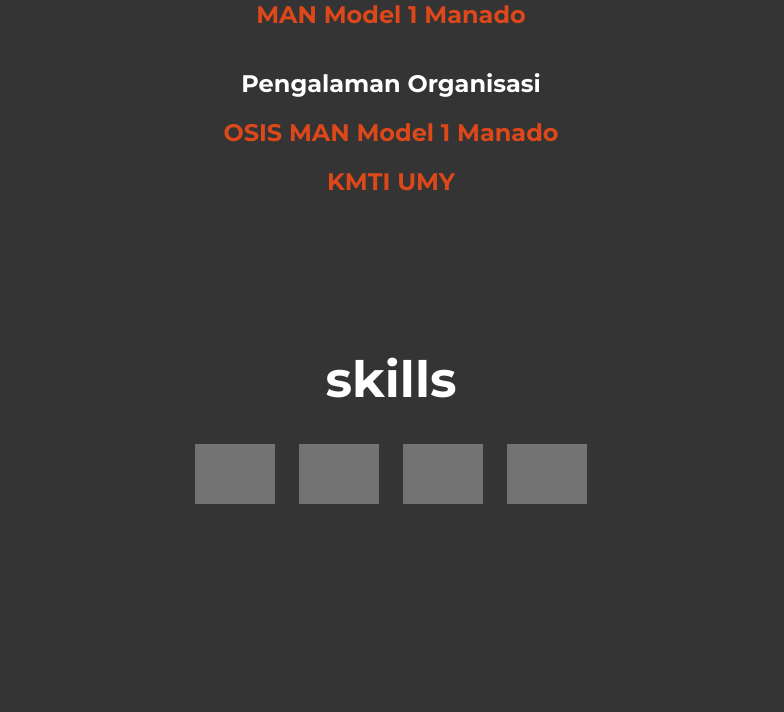
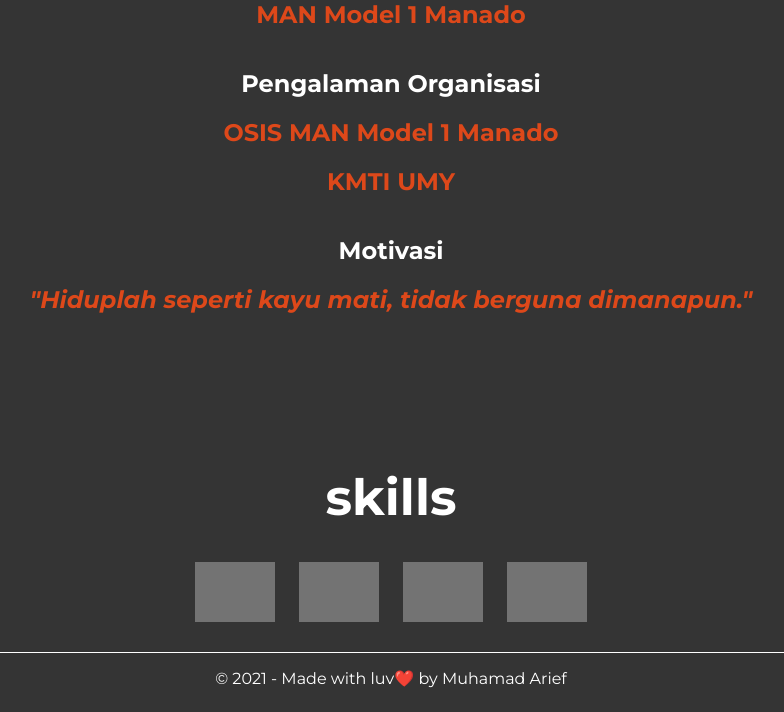
Before and after one commit to itsmerifz/20190140015_Muhamad-Arief-P-Suradi_2019A, a PHP site: page / in a window 1280 px wide. Shown: the part 1199-1911 px from the top of the page, without its empty margins (249-1033 px from the left). Before the commit the page ends 1703 px from the top, so only its background shows below. Run offline with PHP 8.4, Linux system fonts and the light colour scheme; some libraries are stand-ins or nearby versions; grey boxes are pictures that could not be loaded.

Commit message:
Fix Portofolio Sederhana

```diff
--- a/index.html
+++ b/index.html
@@ -77,6 +77,8 @@
           <h2 style="margin-top: 40px">Pengalaman Organisasi</h2>
           <h2><span>OSIS MAN Model 1 Manado</span></h2>
           <h2><span>KMTI UMY</span></h2>
+          <h2 style="margin-top: 40px">Motivasi</h2>
+          <h2 style="font-style: italic;"><span>"Hiduplah seperti kayu mati, tidak berguna dimanapun."</span></h2>
         </div>
       </div>
 
@@ -100,6 +102,12 @@
           />
         </div>
       </div>
+
+      <div class="row">
+        <div class="column footer">
+          <p>&copy; 2021 - Made with luv❤️ by Muhamad Arief</p>
+        </div>
+      </div>
     </div>
   </body>
 </html>
--- a/style.css
+++ b/style.css
@@ -83,3 +83,14 @@
 .skill img:hover{
   opacity: 100%;
 }
+
+.footer{
+  text-align: center;
+  margin-top: 30px;
+  border-top: 1px solid white;
+  vertical-align: middle;
+}
+
+.footer span{
+  color: rgb(221, 0, 23);
+}
```
